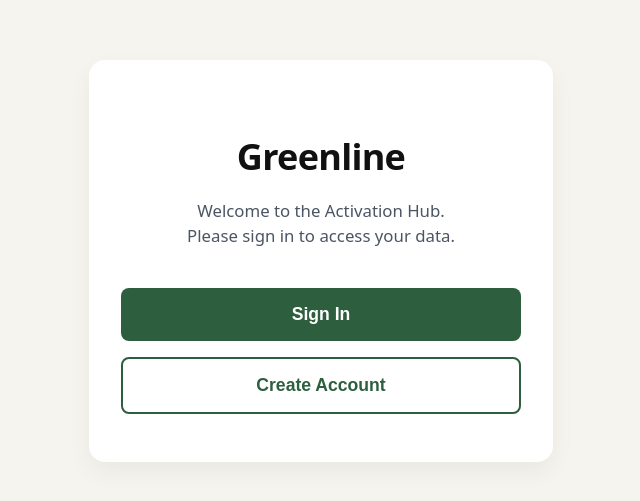
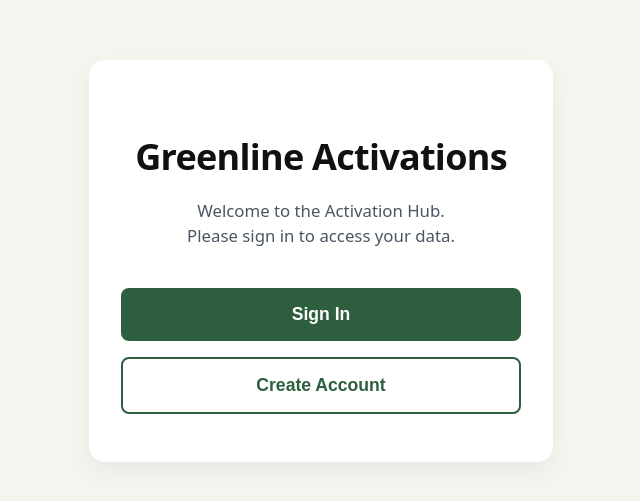
Before and after one commit to hempsafe18/greenline-activations-dashboard, a Next.js app: page / in a window 1280 px wide. Shown: the part 163-664 px from the top of the page, without its empty margins (319-959 px from the left). Built offline with nearby package versions, Linux system fonts and the light colour scheme; no server answers.

Commit message:
Update page.tsx

```diff
--- a/app/page.tsx
+++ b/app/page.tsx
@@ -12,7 +12,7 @@
   return (
     <div style={{ display: 'flex', flexDirection: 'column', alignItems: 'center', justifyContent: 'center', minHeight: '100vh', padding: '1.5rem', textAlign: 'center' }}>
       <div style={{ backgroundColor: 'white', padding: '3rem 2rem', borderRadius: '16px', boxShadow: '0 10px 25px rgba(0,0,0,0.05)', width: '100%', maxWidth: '400px' }}>
-        <h1 style={{ fontSize: '2.25rem', marginBottom: '0.5rem', color: '#111', fontWeight: '800', letterSpacing: '-0.02em' }}>Greenline</h1>
+        <h1 style={{ fontSize: '2.25rem', marginBottom: '0.5rem', color: '#111', fontWeight: '800', letterSpacing: '-0.02em' }}>Greenline Activations</h1>
         <p style={{ color: '#4b5563', marginBottom: '2.5rem', fontSize: '1.05rem', lineHeight: '1.5' }}>Welcome to the Activation Hub.<br/>Please sign in to access your data.</p>
 
         <div style={{ display: 'flex', flexDirection: 'column', gap: '1rem' }}>
```
